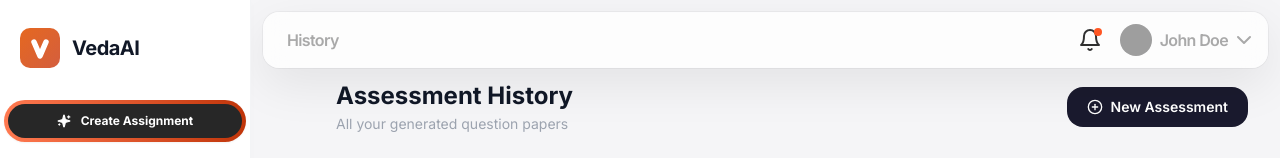
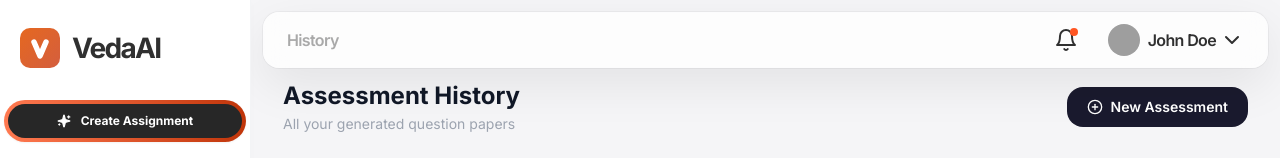
Before and after one commit to NitinSingh07/VedaAI, a Next.js app in the folder frontend/: page /history in a window 1280 px wide. Shown: the top 158 px of the page. Built offline with nearby package versions, Linux system fonts and the light colour scheme; no server answers; grey boxes are pictures that could not be loaded.

Commit message:
ui fixes

```diff
--- a/frontend/src/app/history/page.tsx
+++ b/frontend/src/app/history/page.tsx
@@ -55,7 +55,7 @@ export default function HistoryPage() {
   return (
     <div className="flex min-h-screen bg-[#F5F5F7]">
       <Sidebar />
-      <div className="ml-[304px] flex-1 flex flex-col">
+      <div className="ml-[251px] flex-1 flex flex-col">
         <Topbar title="History" />
 
       <main className="flex-1 pt-20 p-8">
--- a/frontend/src/app/result/[assignmentId]/page.tsx
+++ b/frontend/src/app/result/[assignmentId]/page.tsx
@@ -132,8 +132,8 @@ export default function ResultPage() {
   if (loading) return (
     <div className="flex min-h-screen bg-[#F0F0F5]">
       <Sidebar />
-      <div className="ml-[304px] flex-1 flex flex-col">
-        <Topbar title="Create New" showBack />
+      <div className="ml-[251px] flex-1 flex flex-col">
+        <Topbar title="Question Paper" showBack />
         <main className="flex-1 pt-20 flex items-center justify-center">
           <div className="text-center space-y-3">
             <Loader2 className="w-8 h-8 text-[#E8472A] animate-spin mx-auto" />
@@ -148,8 +148,8 @@ export default function ResultPage() {
   if (error && !paper) return (
     <div className="flex min-h-screen bg-[#F0F0F5]">
       <Sidebar />
-      <div className="ml-[304px] flex-1 flex flex-col">
-        <Topbar title="Create New" showBack />
+      <div className="ml-[251px] flex-1 flex flex-col">
+        <Topbar title="Question Paper" showBack />
         <main className="flex-1 pt-20 flex items-center justify-center">
           <div className="text-center space-y-4 max-w-sm">
             <AlertTriangle className="w-10 h-10 text-amber-500 mx-auto" />
@@ -174,8 +174,8 @@ export default function ResultPage() {
   return (
     <div className="flex min-h-screen bg-[#F0F0F5]">
       <Sidebar />
-      <div className="ml-[304px] flex-1 flex flex-col">
-        <Topbar title="Create New" showBack />
+      <div className="ml-[251px] flex-1 flex flex-col">
+        <Topbar title="Question Paper" showBack />
 
         <main className="flex-1 pt-20 pb-12">
           {/* Dark AI message panel */}
--- a/frontend/src/components/Sidebar.tsx
+++ b/frontend/src/components/Sidebar.tsx
@@ -47,7 +47,16 @@ export default function Sidebar({ assignmentCount = 0 }: SidebarProps) {
               <path d="M6 6L12 20L18 6" stroke="white" strokeWidth="5.5" strokeLinecap="round" strokeLinejoin="round" />
             </svg>
           </div>
-          <span className="text-xl font-bold text-gray-900 tracking-tight">VedaAI</span>
+          <span
+            style={{
+              fontFamily: 'var(--font-bricolage, inherit)',
+              fontSize: 28,
+              fontWeight: 700,
+              color: '#303030',
+              letterSpacing: '-0.06em',
+              lineHeight: '20px',
+            }}
+          >VedaAI</span>
         </div>
       </div>
       {/* Create Assignment CTA — Gradient Border Button matching Figma */}
--- a/frontend/src/components/Topbar.tsx
+++ b/frontend/src/components/Topbar.tsx
@@ -35,16 +35,22 @@ export default function Topbar({ title, showBack = false }: Props) {
             onClick={() => router.back()}
             className="flex items-center justify-center w-10 h-10 flex-shrink-0"
           >
-            {/* Arrow Left icon — 18×15, stroke 2px, color #303030 */}
+            {/* Arrow Left — 18×15, stroke 2px, #303030 */}
             <svg width="18" height="15" viewBox="0 0 18 15" fill="none" xmlns="http://www.w3.org/2000/svg">
               <path d="M17 7.5H1M1 7.5L7.5 1M1 7.5L7.5 14" stroke="#303030" strokeWidth="2" strokeLinecap="round" strokeLinejoin="round" />
             </svg>
           </button>
         )}
-        {/* Title — Bricolage Grotesque, 600, 16px, #A9A9A9 */}
+        {/* Title — Bricolage Grotesque, SemiBold 600, 16px, #A9A9A9, letter-spacing -4% */}
         <span
-          className="font-semibold"
-          style={{ fontSize: 16, color: '#A9A9A9', letterSpacing: '-0.04em', lineHeight: '100%', fontFamily: 'var(--font-bricolage, inherit)' }}
+          style={{
+            fontFamily: 'var(--font-bricolage, inherit)',
+            fontSize: 16,
+            fontWeight: 600,
+            color: '#A9A9A9',
+            letterSpacing: '-0.04em',
+            lineHeight: '100%',
+          }}
         >
           {title}
         </span>
@@ -54,21 +60,23 @@ export default function Topbar({ title, showBack = false }: Props) {
       <div className="flex items-center gap-[10px]">
         {/* Bell with orange dot */}
         <button className="relative flex items-center justify-center w-10 h-10 flex-shrink-0">
-          {/* Bell SVG — 24×24 */}
           <svg width="24" height="24" viewBox="0 0 24 24" fill="none" xmlns="http://www.w3.org/2000/svg">
             <path d="M18 8A6 6 0 0 0 6 8c0 7-3 9-3 9h18s-3-2-3-9" stroke="#303030" strokeWidth="2" strokeLinecap="round" strokeLinejoin="round" />
             <path d="M13.73 21a2 2 0 0 1-3.46 0" stroke="#303030" strokeWidth="2" strokeLinecap="round" strokeLinejoin="round" />
           </svg>
-          {/* Orange notification dot — 8×8, #FF5623 */}
+          {/* Orange dot — 8×8, #FF5623, top-right */}
           <span
             className="absolute rounded-full"
             style={{ width: 8, height: 8, background: '#FF5623', top: 8, right: 8 }}
           />
         </button>
 
-        {/* John Doe profile */}
-        <button className="flex items-center gap-2 hover:opacity-80 transition-opacity">
-          {/* Avatar — 32×32, radius 100px, bg #F6F6F6 */}
+        {/* John Doe profile — container: radius 12, padding 6px 12px, gap 8px */}
+        <button
+          className="flex items-center hover:bg-gray-50 transition-colors"
+          style={{ borderRadius: 12, paddingTop: 6, paddingBottom: 6, paddingLeft: 12, paddingRight: 12, gap: 8 }}
+        >
+          {/* Avatar — 32×32, radius 100 */}
           <div
             className="flex-shrink-0 overflow-hidden"
             style={{ width: 32, height: 32, borderRadius: 100, background: '#F6F6F6' }}
@@ -79,16 +87,23 @@ export default function Topbar({ title, showBack = false }: Props) {
               className="w-full h-full object-cover"
             />
           </div>
-          {/* Name + chevron — gap 4px */}
-          <div className="flex items-center gap-1">
+          {/* Name + chevron */}
+          <div className="flex items-center" style={{ gap: 4 }}>
+            {/* Name — Bricolage Grotesque, SemiBold 600, 16px, #303030, letter-spacing -4% */}
             <span
-              className="font-semibold"
-              style={{ fontSize: 16, color: '#A9A9A9', letterSpacing: '-0.04em', lineHeight: '100%', fontFamily: 'var(--font-bricolage, inherit)' }}
+              style={{
+                fontFamily: 'var(--font-bricolage, inherit)',
+                fontSize: 16,
+                fontWeight: 600,
+                color: '#303030',
+                letterSpacing: '-0.04em',
+                lineHeight: '100%',
+              }}
             >
               John Doe
             </span>
-            {/* Chevron down — 24×24 */}
-            <ChevronDown className="text-[#A9A9A9]" style={{ width: 24, height: 24 }} />
+            {/* Chevron down — 24×24, #303030 */}
+            <ChevronDown style={{ width: 24, height: 24, color: '#303030' }} />
           </div>
         </button>
       </div>
```
